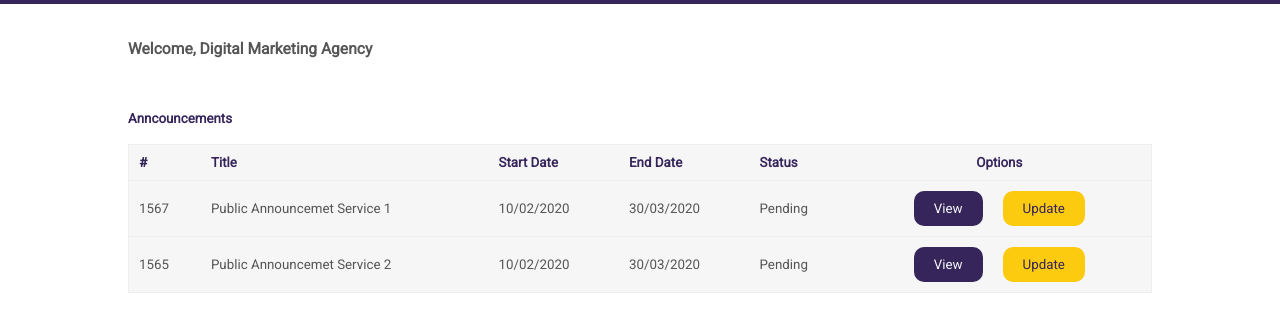
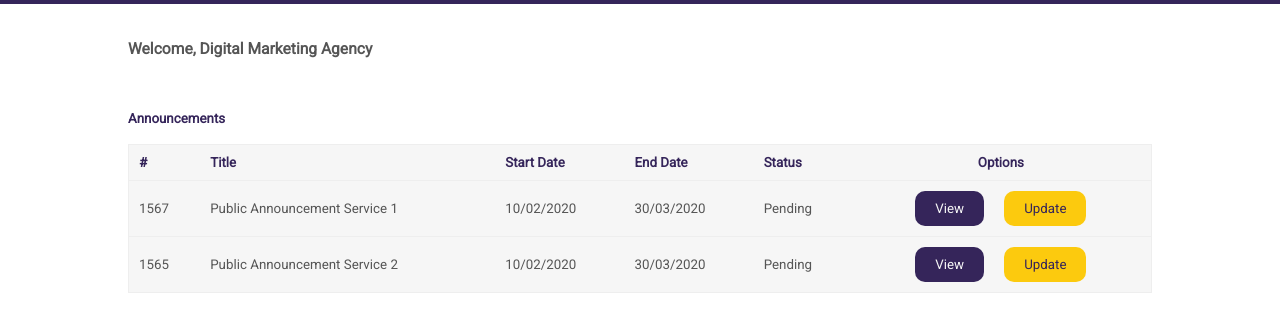
Before and after one commit to the22mastermind/announceIT, a plain HTML site: page UI/pages/advertiser/dashboard.html in a window 1280 px wide. Shown: the part 41-362 px from the top of the page. Drawn offline with nearby package versions, Linux system fonts and the light colour scheme.

Commit message:
[ft-170720873] Corrected the Announcement typo

```diff
--- a/UI/pages/advertiser/dashboard.html
+++ b/UI/pages/advertiser/dashboard.html
@@ -30,7 +30,7 @@
       <div class="title-bar margin">
         <h3 class="page-title">Welcome, Digital Marketing Agency</h3>
       </div>
-      <h4 class="sub-title highlight">Anncouncements</h4>
+      <h4 class="sub-title highlight">Announcements</h4>
       <div class="main-content">
         <table class="table fullwidth">
           <thead>
@@ -46,7 +46,7 @@
           <tbody>
             <tr>
               <td>1567</td>
-              <td>Public Announcemet Service 1</td>
+              <td>Public Announcement Service 1</td>
               <td>10/02/2020</td>
               <td>30/03/2020</td>
               <td>Pending</td>
@@ -57,7 +57,7 @@
             </tr>
             <tr>
               <td>1565</td>
-              <td>Public Announcemet Service 2</td>
+              <td>Public Announcement Service 2</td>
               <td>10/02/2020</td>
               <td>30/03/2020</td>
               <td>Pending</td>
```
